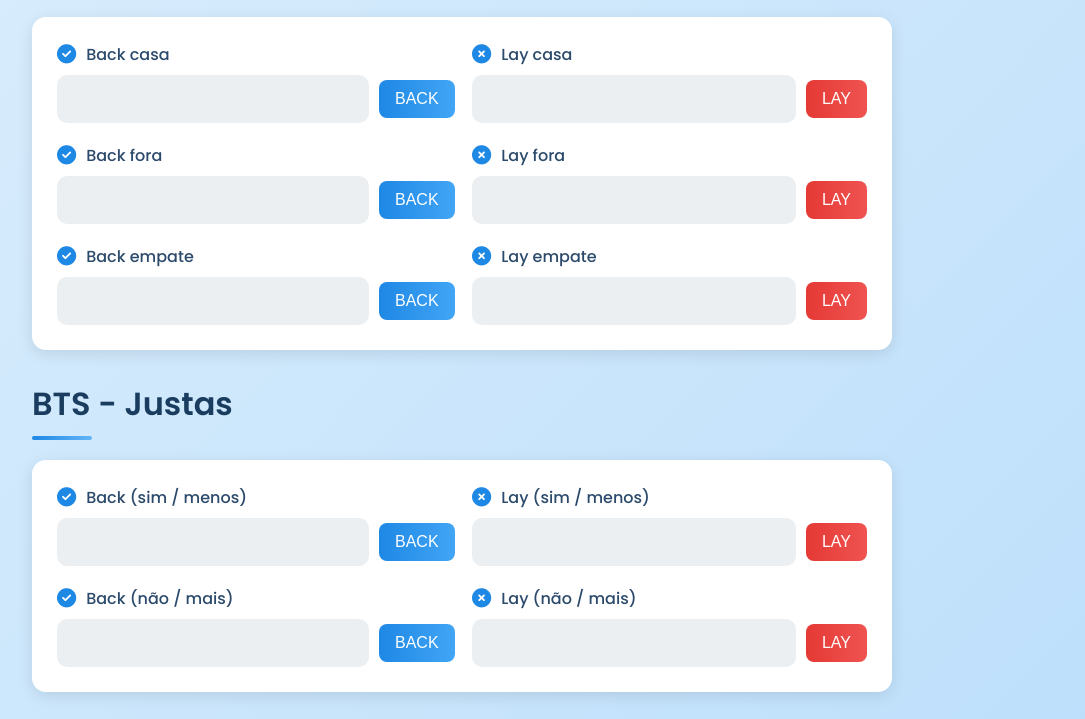
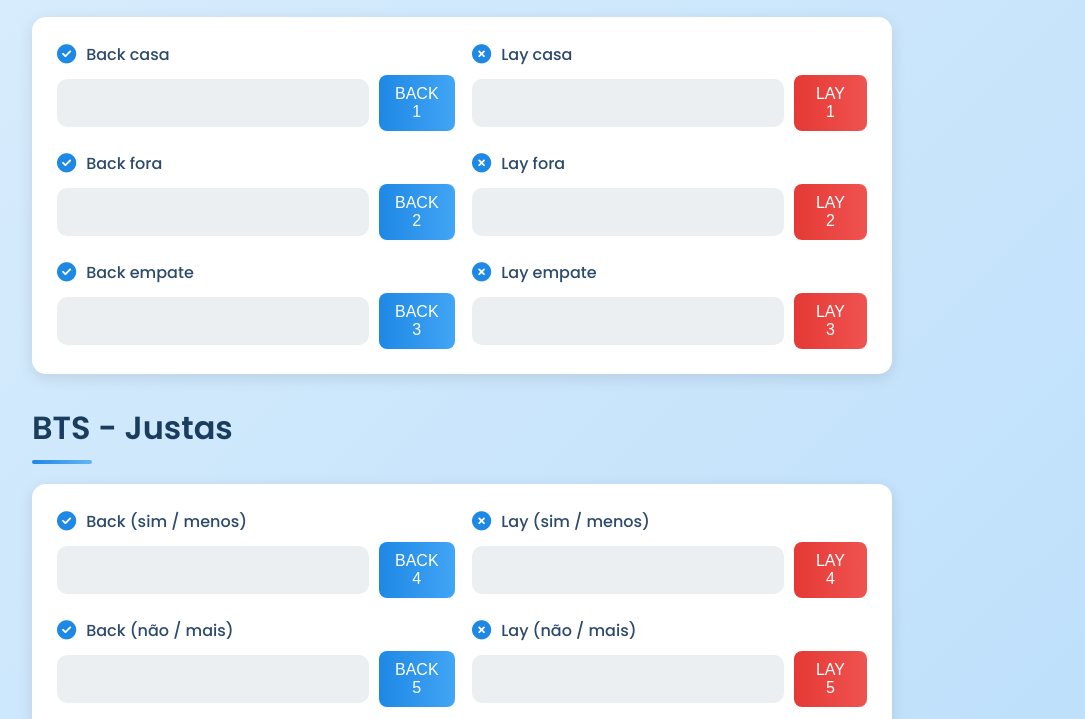
Before and after one commit to joaomarcosbndt/calculadora_punter, a plain HTML site: page index.html in a window 1280 px wide. Shown: the part 706-1425 px from the top of the page, without its empty margins (178-1263 px from the left). Drawn offline with Linux system fonts and the light colour scheme.

Commit message:
numeração dos botões index.html

```diff
--- a/index.html
+++ b/index.html
@@ -287,14 +287,14 @@
         <label for="justa-casa"><i class="fas fa-check-circle"></i> Back casa</label>
         <div class="input-com-botao">
           <input id="justa-casa" type="text" readonly />
-          <button class="btn-azul">Back</button>
+          <button class="btn-azul">Back 1</button>
         </div>
       </div>
       <div class="campo-com-botao">
         <label for="justa-lay-casa"><i class="fas fa-times-circle"></i> Lay casa</label>
         <div class="input-com-botao">
           <input id="justa-lay-casa" type="text" readonly />
-          <button class="btn-vermelho">Lay</button>
+          <button class="btn-vermelho">Lay 1</button>
         </div>
       </div>
     </div>
@@ -303,14 +303,14 @@
         <label for="justa-fora"><i class="fas fa-check-circle"></i> Back fora</label>
         <div class="input-com-botao">
           <input id="justa-fora" type="text" readonly />
-          <button class="btn-azul">Back</button>
+          <button class="btn-azul">Back 2</button>
         </div>
       </div>
       <div class="campo-com-botao">
         <label for="justa-lay-fora"><i class="fas fa-times-circle"></i> Lay fora</label>
         <div class="input-com-botao">
           <input id="justa-lay-fora" type="text" readonly />
-          <button class="btn-vermelho">Lay</button>
+          <button class="btn-vermelho">Lay 2</button>
         </div>
       </div>
     </div>
@@ -319,14 +319,14 @@
         <label for="justa-empate"><i class="fas fa-check-circle"></i> Back empate</label>
         <div class="input-com-botao">
           <input id="justa-empate" type="text" readonly />
-          <button class="btn-azul">Back</button>
+          <button class="btn-azul">Back 3</button>
         </div>
       </div>
       <div class="campo-com-botao">
         <label for="justa-lay-empate"><i class="fas fa-times-circle"></i> Lay empate</label>
         <div class="input-com-botao">
           <input id="justa-lay-empate" type="text" readonly />
-          <button class="btn-vermelho">Lay</button>
+          <button class="btn-vermelho">Lay 3</button>
         </div>
       </div>
     </div>
@@ -339,14 +339,14 @@
         <label for="justa2-back-sim"><i class="fas fa-check-circle"></i> Back (sim / menos)</label>
         <div class="input-com-botao">
           <input id="justa2-back-sim" type="text" readonly />
-          <button class="btn-azul">Back</button>
+          <button class="btn-azul">Back 4</button>
         </div>
       </div>
       <div class="campo-com-botao">
         <label for="justa2-lay-sim"><i class="fas fa-times-circle"></i> Lay (sim / menos)</label>
         <div class="input-com-botao">
           <input id="justa2-lay-sim" type="text" readonly />
-          <button class="btn-vermelho">Lay</button>
+          <button class="btn-vermelho">Lay 4</button>
         </div>
       </div>
     </div>
@@ -355,14 +355,14 @@
         <label for="justa2-back-nao"><i class="fas fa-check-circle"></i> Back (não / mais)</label>
         <div class="input-com-botao">
           <input id="justa2-back-nao" type="text" readonly />
-          <button class="btn-azul">Back</button>
+          <button class="btn-azul">Back 5</button>
         </div>
       </div>
       <div class="campo-com-botao">
         <label for="justa2-lay-nao"><i class="fas fa-times-circle"></i> Lay (não / mais)</label>
         <div class="input-com-botao">
           <input id="justa2-lay-nao" type="text" readonly />
-          <button class="btn-vermelho">Lay</button>
+          <button class="btn-vermelho">Lay 5</button>
         </div>
       </div>
     </div>
```
